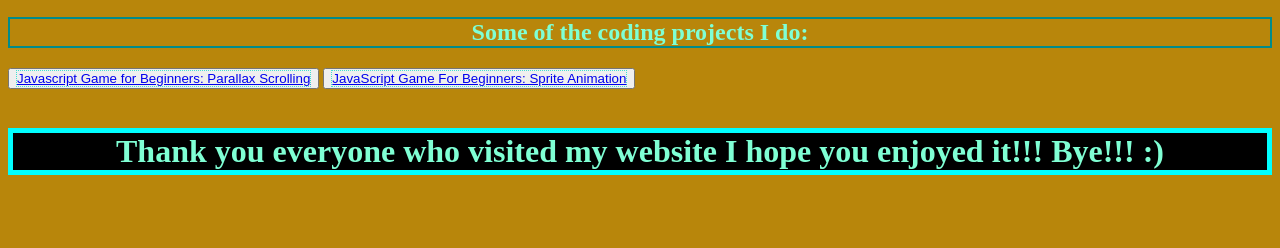
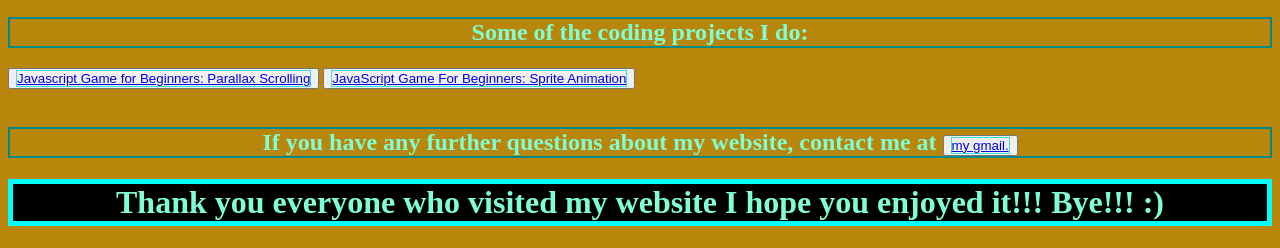
Before and after one commit to AtticusYong/My-Website, a plain HTML site: page index.html in a window 1280 px wide. Shown: the part 967-1215 px from the top of the page. Before the commit the page ends 1164 px from the top, so only its background shows below. Drawn offline with Linux system fonts and the light colour scheme.

Commit message:
I changed more things

```diff
--- a/index.html
+++ b/index.html
@@ -71,6 +71,7 @@
       <button type = "button"><a href="https://replit.com/@AYCodeSquad/Javascript-Game-for-Beginners-Parallax-Scrolling#index.html">Javascript Game for Beginners: Parallax Scrolling</a></button>
       <button type = "button"><a href="https://replit.com/@AYCodeSquad/JavaScript-Game-For-Beginners-Sprite-Animation#index.html">JavaScript Game For Beginners: Sprite Animation</a></button>
       <br><br>
+      <h2>If you have any further questions about my website, contact me at <button type = "button"><a href="https://mail.google.com/mail/u/0/">my gmail.</a></button></h2>
       <h1>Thank you everyone who visited my website I hope you enjoyed it!!! Bye!!! :)</h1>
 
 
--- a/style.css
+++ b/style.css
@@ -24,8 +24,9 @@ span {
 
 a {
   margin: none;
-  border: 1px dotted turquoise;
+  border: 1px solid turquoise;
   text-align: center;
+
 }
 
 li {
```
